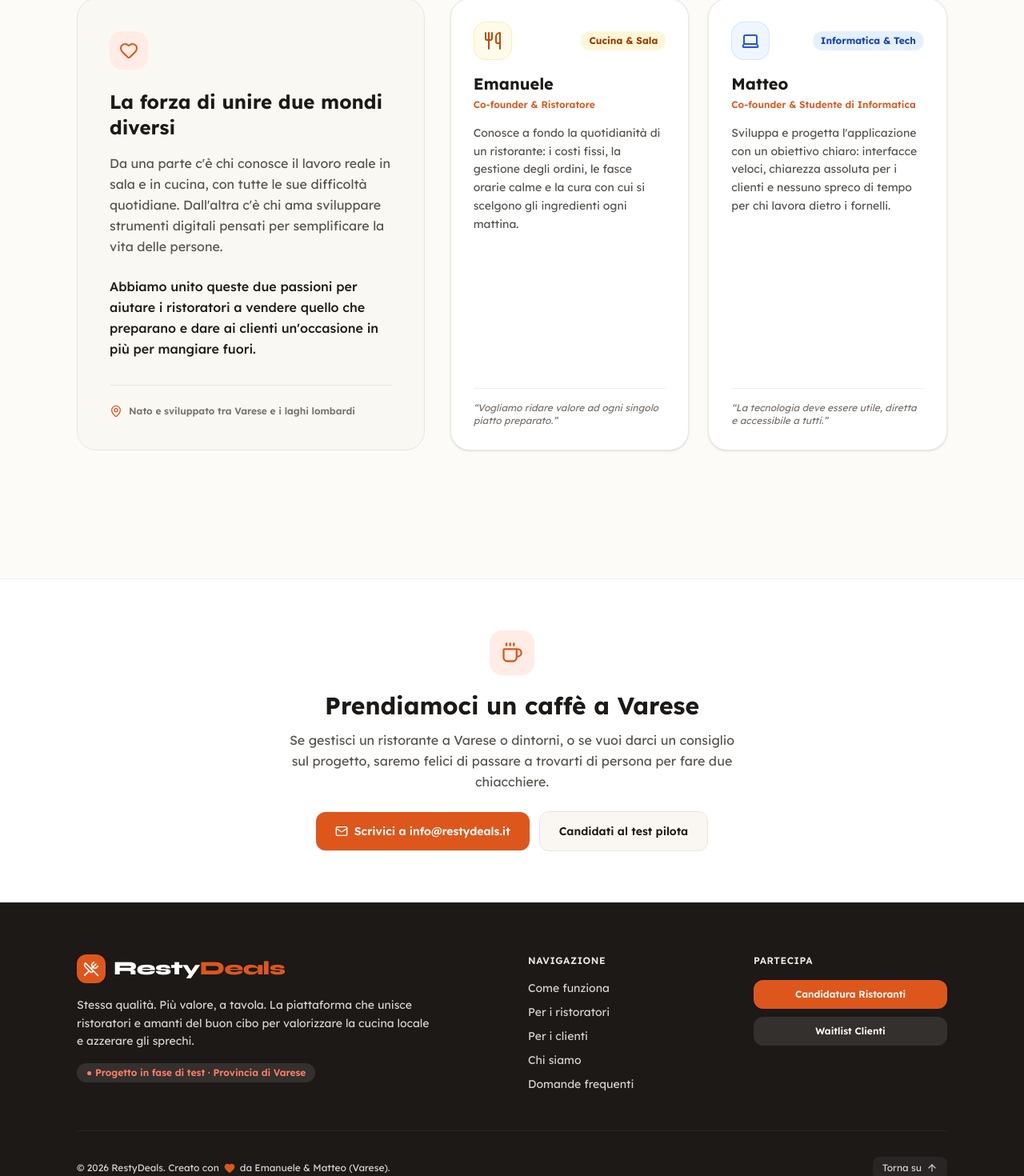
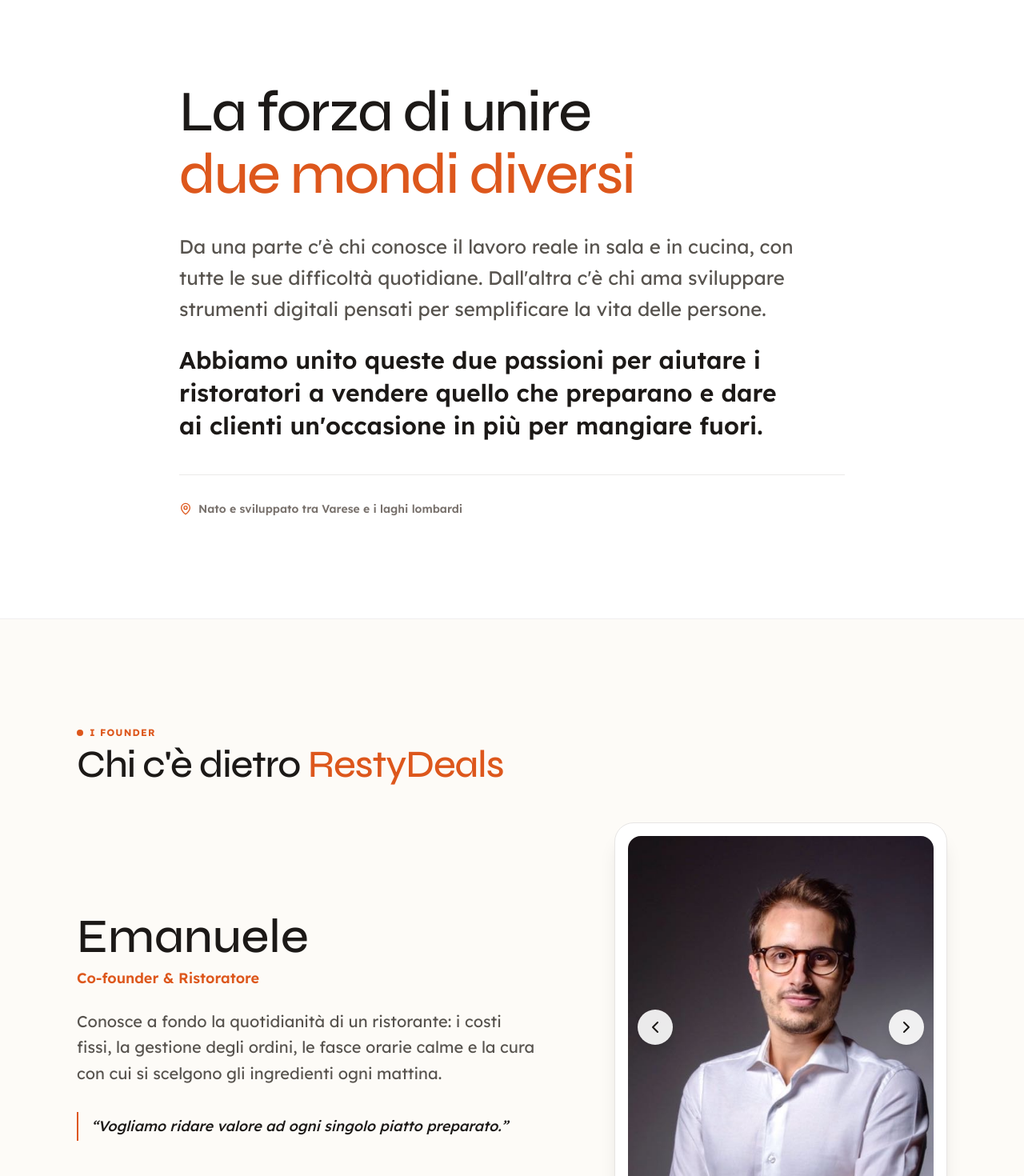
Before and after one commit to restydealsmanaging/landing, a Next.js app: page /chi-siamo in a window 1280 px wide. Shown: the part 583-2053 px from the top of the page at 80% size. Built offline with nearby package versions, Linux system fonts and the light colour scheme.

Commit message:
feat(about-us): add founder photos, refine team section, navigation and layout styles

```diff
--- a/src/app/globals.css
+++ b/src/app/globals.css
@@ -28,9 +28,14 @@
   --color-resty-blue-dark: #1A43B0;
 }
 
-@media (prefers-reduced-motion: no-preference) {
-  :root:has(:target) {
-    scroll-behavior: smooth;
+html {
+  scroll-behavior: smooth;
+  scroll-padding-top: 5.5rem;
+}
+
+@media (prefers-reduced-motion: reduce) {
+  html {
+    scroll-behavior: auto;
   }
 }
 
--- a/src/components/AboutUsSection.tsx
+++ b/src/components/AboutUsSection.tsx
@@ -1,121 +1,217 @@
 "use client";
 
-import { Utensils, Laptop, Heart, MapPin } from "lucide-react";
+import { useState, useRef } from "react";
+import Image from "next/image";
+import { MapPin, ChevronLeft, ChevronRight } from "lucide-react";
+import { motion, AnimatePresence } from "motion/react";
+
+const founders = [
+  {
+    name: "Emanuele",
+    accentBorder: "border-resty-orange",
+    role: "Co-founder & Ristoratore",
+    description:
+      "Conosce a fondo la quotidianità di un ristorante: i costi fissi, la gestione degli ordini, le fasce orarie calme e la cura con cui si scelgono gli ingredienti ogni mattina.",
+    quote: "“Vogliamo ridare valore ad ogni singolo piatto preparato.”",
+    image: "/images/emanuele.jpg",
+    alt: "Emanuele - Co-founder & Ristoratore",
+  },
+  {
+    name: "Matteo",
+    accentBorder: "border-resty-orange",
+    role: "Co-founder & Studente di Informatica",
+    description:
+      "Sviluppa e progetta l'applicazione con un obiettivo chiaro: interfacce veloci, chiarezza assoluta per i clienti e nessuno spreco di tempo per chi lavora dietro i fornelli.",
+    quote: "“Non basta che funzioni: volevo creare un'identità di brand forte, un design curato e un prodotto che le persone amino usare ogni giorno.”",
+    image: "/images/matteo.jpg",
+    alt: "Matteo - Co-founder & Studente di Informatica",
+  },
+];
 
 export default function AboutUsSection() {
+  const [activeIndex, setActiveIndex] = useState(0);
+  const touchStartXRef = useRef<number | null>(null);
+
+  const prevFounder = () => {
+    setActiveIndex((prev) => (prev === 0 ? founders.length - 1 : prev - 1));
+  };
+
+  const nextFounder = () => {
+    setActiveIndex((prev) => (prev === founders.length - 1 ? 0 : prev + 1));
+  };
+
+  const handleTouchStart = (e: React.TouchEvent) => {
+    touchStartXRef.current = e.touches[0].clientX;
+  };
+
+  const handleTouchEnd = (e: React.TouchEvent) => {
+    if (touchStartXRef.current === null) return;
+    const touchEndX = e.changedTouches[0].clientX;
+    const diff = touchStartXRef.current - touchEndX;
+    if (Math.abs(diff) > 40) {
+      if (diff > 0) {
+        nextFounder();
+      } else {
+        prevFounder();
+      }
+    }
+    touchStartXRef.current = null;
+  };
+
+  const currentFounder = founders[activeIndex];
+
   return (
-    <section id="chi-siamo" className="pt-6 pb-20 md:pt-8 md:pb-28 relative">
-      <div className="max-w-6xl mx-auto px-4 sm:px-6 lg:px-8">
-        {/* Section Header */}
-        <div className="max-w-3xl mb-16">
-          <h2 className="font-heading font-medium text-3xl sm:text-5xl text-resty-stone tracking-tight mb-4 leading-[1.12]">
-            Due ragazzi della <br />
-            <span className="text-resty-orange">provincia di Varese.</span>
+    <>
+      {/* =========================================================================
+          SEZIONE AGGIUNTA A TUTTO SCHERMO:
+          "La forza di unire due mondi diversi"
+         ========================================================================= */}
+      <section
+        id="la-forza-di-unire-due-mondi"
+        className="min-h-screen flex items-center justify-center py-20 md:py-28 bg-white border-y border-resty-stone-border/60 relative overflow-hidden"
+      >
+        {/* Soft Warm Ambient Glow */}
+        <div className="absolute top-1/2 left-1/2 -translate-x-1/2 -translate-y-1/2 w-[700px] h-[400px] bg-resty-peach/40 rounded-full blur-[140px] pointer-events-none -z-10" />
+
+        <div className="max-w-4xl mx-auto px-4 sm:px-6 lg:px-8 w-full">
+          {/* Section Title */}
+          <h2 className="font-heading font-medium text-4xl sm:text-6xl lg:text-7xl text-resty-stone tracking-tight leading-[1.08] mb-8">
+            La forza di unire <br />
+            <span className="text-resty-orange">due mondi diversi</span>
           </h2>
-          <div className="text-xl sm:text-2xl font-sans font-medium text-resty-stone mb-4">
-            Una cucina, un computer, un&apos;idea.
-          </div>
-          <p className="text-base sm:text-lg text-resty-stone-light leading-relaxed">
-            Siamo <strong>Emanuele e Matteo</strong>, due ragazzi che vivono in
-            provincia di Varese. Emanuele è ristoratore, Matteo studia
-            informatica. Ognuno di noi ama quello che fa.
-          </p>
-        </div>
 
-        {/* Narrative & The Two Profiles Grid */}
-        <div className="grid grid-cols-1 lg:grid-cols-12 gap-8 items-stretch mb-12">
-          {/* Main Manifesto Card */}
-          <div className="lg:col-span-5 bg-resty-sand/70 rounded-3xl p-8 sm:p-10 border border-resty-stone-border flex flex-col justify-between">
-            <div>
-              <div className="w-12 h-12 rounded-2xl bg-resty-peach flex items-center justify-center text-resty-orange mb-6">
-                <Heart className="w-6 h-6" />
-              </div>
-              <h3 className="font-sans font-bold text-2xl text-resty-stone mb-4">
-                La forza di unire due mondi diversi
-              </h3>
-              <p className="text-sm sm:text-base text-resty-stone-light leading-relaxed mb-6">
+          {/* Paragraphs from the original card */}
+          <div className="space-y-6 text-lg sm:text-xl lg:text-2xl text-resty-stone-light leading-relaxed mb-10 max-w-3xl">
+            <p>
               Da una parte c&apos;è chi conosce il lavoro reale in sala e in cucina, con
               tutte le sue difficoltà quotidiane. Dall&apos;altra c&apos;è chi ama sviluppare
               strumenti digitali pensati per semplificare la vita delle persone.
             </p>
-              <p className="text-sm sm:text-base text-resty-stone font-medium leading-relaxed">
+            <p className="text-resty-stone font-semibold text-xl sm:text-2xl lg:text-3xl leading-snug">
               Abbiamo unito queste due passioni per aiutare i ristoratori a vendere
               quello che preparano e dare ai clienti un&apos;occasione in più per mangiare fuori.
             </p>
           </div>
 
-            <div className="mt-8 pt-6 border-t border-resty-stone-border flex items-center gap-2 text-xs font-semibold text-resty-stone-muted">
-              <MapPin className="w-4 h-4 text-resty-orange" />
+          {/* Location tag from the original card */}
+          <div className="pt-8 border-t border-resty-stone-border/80 flex items-center gap-2 text-sm font-semibold text-resty-stone-muted">
+            <MapPin className="w-4 h-4 text-resty-orange shrink-0" />
             <span>Nato e sviluppato tra Varese e i laghi lombardi</span>
           </div>
         </div>
+      </section>
 
-          {/* Profile Cards */}
-          <div className="lg:col-span-7 grid grid-cols-1 sm:grid-cols-2 gap-6">
-            {/* Emanuele */}
-            <div className="bg-white rounded-3xl p-7 border border-resty-stone-border/80 shadow-sm flex flex-col justify-between">
-              <div>
-                <div className="flex items-center justify-between mb-4">
-                  <div className="w-12 h-12 rounded-2xl bg-amber-50 text-amber-700 flex items-center justify-center border border-amber-200/60 font-sans font-black text-lg">
-                    <Utensils className="w-6 h-6" />
+      {/* =========================================================================
+          SEZIONE FOUNDER:
+          - A sinistra: il paragrafo che descrive la persona (cambia allo switch)
+          - A destra: la card con la foto e le frecce posizionate su di essa
+         ========================================================================= */}
+      <section
+        id="i-founder"
+        className="py-20 md:py-32 bg-resty-ivory relative overflow-hidden"
+      >
+        <div className="max-w-6xl mx-auto px-4 sm:px-6 lg:px-8 mb-8 sm:mb-12">
+          <div className="inline-flex items-center gap-2 text-xs font-bold tracking-widest uppercase text-resty-orange mb-2">
+            <span className="w-2 h-2 rounded-full bg-resty-orange"></span>
+            <span>I Founder</span>
           </div>
-                  <span className="text-xs font-bold px-2.5 py-1 rounded-full bg-amber-100/70 text-amber-800">
-                    Cucina & Sala
-                  </span>
+          <h2 className="font-heading font-medium text-3xl sm:text-4xl lg:text-5xl text-resty-stone tracking-tight">
+            Chi c&apos;è dietro <span className="text-resty-orange">RestyDeals</span>
+          </h2>
         </div>
 
-                <h4 className="font-sans font-bold text-xl text-resty-stone mb-1">
-                  Emanuele
-                </h4>
-                <div className="text-xs font-semibold text-resty-orange mb-4">
-                  Co-founder & Ristoratore
+        <div className="max-w-6xl mx-auto px-4 sm:px-6 lg:px-8">
+          <div className="grid grid-cols-1 lg:grid-cols-12 gap-10 lg:gap-16 items-center">
+            {/* =========================================================
+                A SINISTRA: Testo descrittivo del founder
+                Cambia dinamicamente quando si passa da una foto all'altra
+               ========================================================= */}
+            <div className="lg:col-span-7 flex flex-col justify-center min-h-[340px]">
+              <AnimatePresence mode="wait">
+                <motion.div
+                  key={currentFounder.name}
+                  initial={{ opacity: 0, y: 10 }}
+                  animate={{ opacity: 1, y: 0 }}
+                  exit={{ opacity: 0, y: -10 }}
+                  transition={{ duration: 0.24, ease: "easeOut" }}
+                >
+                  <h3 className="font-heading font-medium text-4xl sm:text-5xl lg:text-6xl text-resty-stone mb-2">
+                    {currentFounder.name}
+                  </h3>
+                  <div className="text-base sm:text-lg font-semibold text-resty-orange mb-6">
+                    {currentFounder.role}
                   </div>
 
-                <p className="text-xs sm:text-sm text-resty-stone-light leading-relaxed">
-                  Conosce a fondo la quotidianità di un ristorante: i costi fissi,
-                  la gestione degli ordini, le fasce orarie calme e la cura con cui
-                  si scelgono gli ingredienti ogni mattina.
+                  <p className="text-base sm:text-lg lg:text-xl text-resty-stone-light leading-relaxed mb-8 max-w-xl">
+                    {currentFounder.description}
                   </p>
+
+                  <blockquote
+                    className={`border-l-2 ${currentFounder.accentBorder} pl-4 py-1 italic font-medium text-resty-stone text-base sm:text-lg max-w-xl`}
+                  >
+                    {currentFounder.quote}
+                  </blockquote>
+                </motion.div>
+              </AnimatePresence>
             </div>
 
-              <div className="mt-6 pt-4 border-t border-resty-stone-border/60 text-xs text-resty-stone-muted italic">
-                &ldquo;Vogliamo ridare valore ad ogni singolo piatto preparato.&rdquo;
-              </div>
-            </div>
+            {/* =========================================================
+                A DESTRA: La card con la foto
+                Le frecce sono posizionate direttamente sulla card
+               ========================================================= */}
+            <div className="lg:col-span-5 flex justify-center lg:justify-end">
+              <div className="bg-white p-3 sm:p-4 rounded-3xl border border-resty-stone-border shadow-xl max-w-sm sm:max-w-md w-full relative select-none">
+                <div
+                  className="relative aspect-square sm:aspect-[4/5] rounded-2xl overflow-hidden bg-resty-sand"
+                  onTouchStart={handleTouchStart}
+                  onTouchEnd={handleTouchEnd}
+                >
+                  {/* Foto con animazione cross-fade */}
+                  <AnimatePresence mode="wait">
+                    <motion.div
+                      key={currentFounder.image}
+                      initial={{ opacity: 0, scale: 0.98 }}
+                      animate={{ opacity: 1, scale: 1 }}
+                      exit={{ opacity: 0, scale: 0.98 }}
+                      transition={{ duration: 0.24, ease: "easeOut" }}
+                      className="absolute inset-0 w-full h-full"
+                    >
+                      <Image
+                        src={currentFounder.image}
+                        alt={currentFounder.alt}
+                        fill
+                        className="object-cover"
+                        sizes="(max-width: 768px) 100vw, 420px"
+                        priority
+                      />
+                    </motion.div>
+                  </AnimatePresence>
 
-            {/* Matteo */}
-            <div className="bg-white rounded-3xl p-7 border border-resty-stone-border/80 shadow-sm flex flex-col justify-between">
-              <div>
-                <div className="flex items-center justify-between mb-4">
-                  <div className="w-12 h-12 rounded-2xl bg-blue-50 text-resty-blue flex items-center justify-center border border-blue-200/60 font-sans font-black text-lg">
-                    <Laptop className="w-6 h-6" />
-                  </div>
-                  <span className="text-xs font-bold px-2.5 py-1 rounded-full bg-blue-100/70 text-resty-blue-dark">
-                    Informatica & Tech
-                  </span>
-                </div>
+                  {/* FRECCIA SINISTRA: Direttamente sulla card con la foto */}
+                  <button
+                    type="button"
+                    onClick={prevFounder}
+                    aria-label="Founder precedente"
+                    className="absolute left-3 top-1/2 -translate-y-1/2 w-11 h-11 rounded-full bg-white/90 hover:bg-white text-resty-stone hover:text-resty-orange shadow-lg flex items-center justify-center backdrop-blur-md transition-all hover:scale-105 active:scale-95 z-20 cursor-pointer"
+                  >
+                    <ChevronLeft className="w-6 h-6" />
+                  </button>
 
-                <h4 className="font-sans font-bold text-xl text-resty-stone mb-1">
-                  Matteo
-                </h4>
-                <div className="text-xs font-semibold text-resty-orange mb-4">
-                  Co-founder & Studente di Informatica
-                </div>
-
-                <p className="text-xs sm:text-sm text-resty-stone-light leading-relaxed">
-                  Sviluppa e progetta l&apos;applicazione con un obiettivo chiaro:
-                  interfacce veloci, chiarezza assoluta per i clienti e nessuno
-                  spreco di tempo per chi lavora dietro i fornelli.
-                </p>
-              </div>
-
-              <div className="mt-6 pt-4 border-t border-resty-stone-border/60 text-xs text-resty-stone-muted italic">
-                &ldquo;La tecnologia deve essere utile, diretta e accessibile a tutti.&rdquo;
+                  {/* FRECCIA DESTRA: Direttamente sulla card con la foto */}
+                  <button
+                    type="button"
+                    onClick={nextFounder}
+                    aria-label="Founder successivo"
+                    className="absolute right-3 top-1/2 -translate-y-1/2 w-11 h-11 rounded-full bg-white/90 hover:bg-white text-resty-stone hover:text-resty-orange shadow-lg flex items-center justify-center backdrop-blur-md transition-all hover:scale-105 active:scale-95 z-20 cursor-pointer"
+                  >
+                    <ChevronRight className="w-6 h-6" />
+                  </button>
                 </div>
               </div>
             </div>
           </div>
         </div>
       </section>
+    </>
   );
 }
--- a/src/components/FaqSection.tsx
+++ b/src/components/FaqSection.tsx
@@ -39,7 +39,7 @@ export default function FaqSection() {
   };
 
   return (
-    <section id="faq" className="py-20 md:py-28 bg-resty-sand/30 border-t border-resty-stone-border/60">
+    <section id="faq" className="py-20 md:py-28 bg-resty-sand/30 border-t border-resty-stone-border/60 scroll-mt-20">
       <div className="max-w-4xl mx-auto px-4 sm:px-6 lg:px-8">
         {/* Section Header */}
         <div className="text-center mb-16">
--- a/src/components/HowItWorksSection.tsx
+++ b/src/components/HowItWorksSection.tsx
@@ -247,7 +247,7 @@ export default function HowItWorksSection() {
     <div
       ref={containerRef}
       id="come-funziona"
-      className="relative h-[225vh] -mt-10 sm:-mt-14 pointer-events-auto"
+      className="relative h-[225vh] -mt-10 sm:-mt-14 pointer-events-auto scroll-mt-20"
     >
       {/* Sticky Full-Viewport Stage — rises natively on the GPU Compositor Thread */}
       <div className="sticky top-0 h-screen w-full overflow-hidden flex flex-col justify-end pointer-events-none">
```
Also changed, not shown: src/app/chi-siamo/page.tsx (+21 -4 lines), src/app/per-i-ristoratori/page.tsx (+19 -15 lines), src/components/Navbar.tsx (+54 -4 lines), public/images/emanuele.jpg (added), public/images/matteo.jpg (added). Lines whose indentation alone changed are shown as unchanged.
